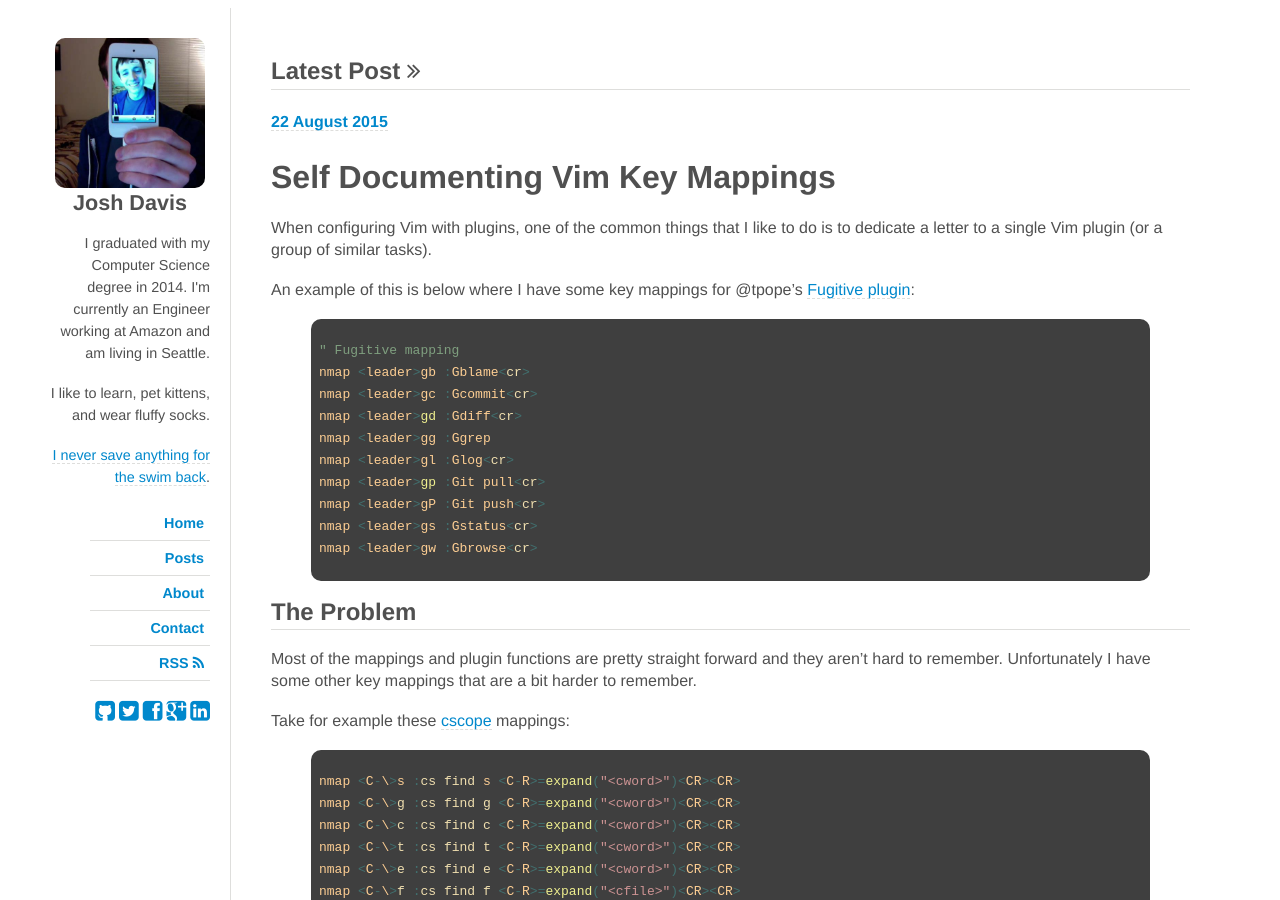
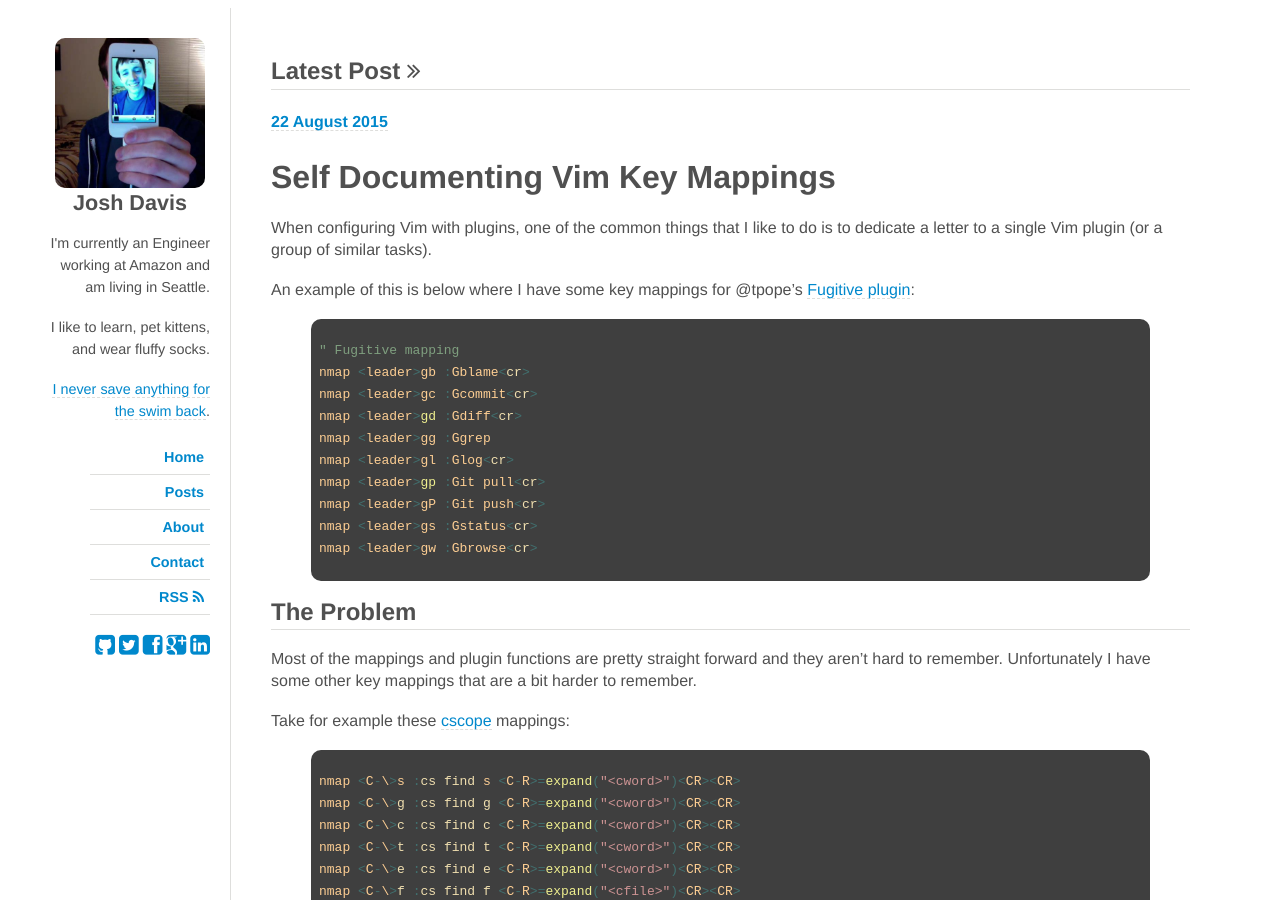
Before and after one commit to jdavis/jdavis.github.com, a Jekyll site: the page built from index.md, in a window 1280 px wide and 900 px high. Built offline with Jekyll 4.4.1, drawn with Linux system fonts in a browser that asks for light colours; nearby versions of some CDN libraries; some web fonts are replaced.

Commit message:
Update sidebar.html
Remove graduation date. That doesn't matter anymore ;)

```diff
--- a/_includes/sidebar.html
+++ b/_includes/sidebar.html
@@ -1,5 +1,4 @@
 <p>
-    I graduated with my Computer Science degree in 2014.
     I'm currently an Engineer working at Amazon
     and am living in Seattle.
 </p>
```
